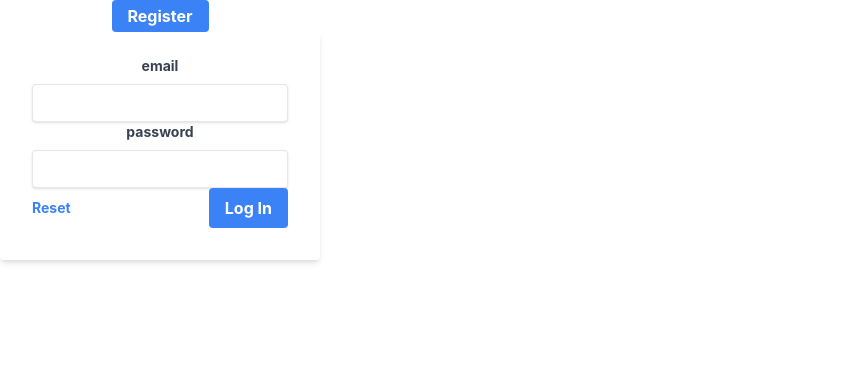
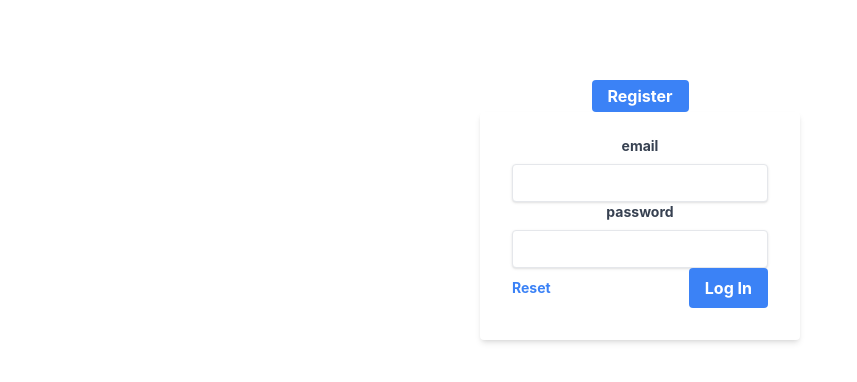
Before and after one commit to KopczewskiMichal/tinder, a React (Create React App) app in the folder front-side/: page / in a window 1280 px wide. Shown: the top 382 px of the page, without its empty margins (0-857 px from the left). Built offline with nearby package versions, Linux system fonts and the light colour scheme.

Commit message:
Delikatne poprawki scss

```diff
--- a/front-side/src/components/Login/LoginPage.jsx
+++ b/front-side/src/components/Login/LoginPage.jsx
@@ -13,7 +13,8 @@ export default function LoginPage () {
 
   return (
     <div
-    className="w-full max-w-xs">
+
+    className="form-component w-full max-w-xs">
       <button
       className="bg-blue-500 hover:bg-blue-700 text-white font-bold py-1 px-4 rounded"
       onClick={()=> goToRegisterPage()}
--- a/front-side/src/components/Login/Register.jsx
+++ b/front-side/src/components/Login/Register.jsx
@@ -89,7 +89,7 @@ export default function Register() {
   };
 
   return (
-    <div className="w-full max-w-xs">
+    <div className="form-component  w-full max-w-xs">
       <button
         onClick={() => goToRegisterPage()}
         className="bg-blue-500 hover:bg-blue-700 text-white font-bold py-1 px-4 rounded"
--- a/front-side/src/index.css
+++ b/front-side/src/index.css
@@ -3,6 +3,7 @@
 @tailwind utilities;
 body {
   margin: 0;
+  height: 100vh;
   font-family: -apple-system, BlinkMacSystemFont, "Segoe UI", "Roboto", "Oxygen", "Ubuntu", "Cantarell", "Fira Sans", "Droid Sans", "Helvetica Neue", sans-serif;
   -webkit-font-smoothing: antialiased;
   -moz-osx-font-smoothing: grayscale;
@@ -10,4 +11,9 @@ body {
 
 code {
   font-family: source-code-pro, Menlo, Monaco, Consolas, "Courier New", monospace;
+}
+
+.form-component {
+  margin: auto;
+  margin-top: 10vh;
 }/*# sourceMappingURL=index.css.map */
--- a/front-side/src/index.scss
+++ b/front-side/src/index.scss
@@ -5,6 +5,8 @@
 
 body {
   margin: 0;
+  height: 100vh;
+
   font-family: -apple-system, BlinkMacSystemFont, 'Segoe UI', 'Roboto', 'Oxygen',
     'Ubuntu', 'Cantarell', 'Fira Sans', 'Droid Sans', 'Helvetica Neue',
     sans-serif;
@@ -16,3 +18,8 @@ code {
   font-family: source-code-pro, Menlo, Monaco, Consolas, 'Courier New',
     monospace;
 }
+
+.form-component {
+  margin: auto;
+  margin-top: 10vh;
+}
```
Also changed, not shown: 1 other file (tests, documents, lock files or other folders).
